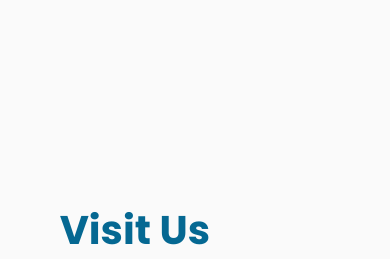
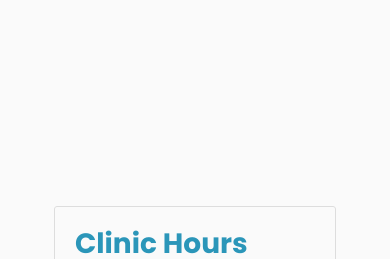
Before and after one commit to Seankyron/dental_clinic, a Flask app: page / in a window 390 px wide. Shown: the part 4462-4721 px from the top of the page. Run offline with Flask 3, Linux system fonts and the light colour scheme; some libraries are stand-ins or nearby versions.

Commit message:
updated home.html

```diff
--- a/Smile_Plaza/main/static/home.css
+++ b/Smile_Plaza/main/static/home.css
@@ -357,11 +357,6 @@ section{
 	flex-direction: column;
 }
 
-.contact .col-md-8 h1{
-	font-weight: bold;
-	color: var(--main-color);
-	align-self: center;
-}
 /*
 .contact .map iframe{
 	width: 80%;
@@ -379,6 +374,7 @@ section{
 
 .container .row .col-md-4 .content-section h3 {
 	font-weight: bold;
+	color: #2b96b9;
 }
 
 .list-group-custom li {
@@ -390,7 +386,7 @@ section{
 }
 
 div.content-section{
-    background-color: #2b96b9;
+    background-color: transparent;
     padding: 20px;
     color: #fff;
 }
@@ -422,7 +418,12 @@ table {
 	background-color: #fff;
 }
 
+.content-section p {
+	color: #444444;
+}
+
 td {
+	border-top: 1px solid #2b96b9;
 	border-bottom: 1px solid #2b96b9;
 	padding: 8px;
 	color: #444444;
@@ -430,5 +431,9 @@ td {
 
 .content-section h3 {
 	font-weight: bold;
-	color: #fff;
+	color: #2b96b9;
 }
+
+.no-border {
+	border: none;
+}
--- a/Smile_Plaza/main/templates/home.html
+++ b/Smile_Plaza/main/templates/home.html
@@ -116,12 +116,7 @@
         <section class="contact">
             <div class="container">
                 <div class="row">
-                    <div class="col-md-8">
-                        <h1>Visit Us</h1>
-                        <iframe src="https://www.google.com/maps/embed?pb=!1m18!1m12!1m3!1d3872.516087445015!2d121.42339027336898!3d13.927848293196712!2m3!1f0!2f0!3f0!3m2!1i1024!2i768!4f13.1!3m3!1m2!1s0x33bd47d1efa357e5%3A0x85895f3c5c8ff9d!2sSmile%20Plaza%20Dental%20Center!5e0!3m2!1sen!2sph!4v1700726837640!5m2!1sen!2sph"
-                        width="600" height="450" style="border:0;" allowfullscreen="" loading="lazy" referrerpolicy="no-referrer-when-downgrade"></iframe>
-                    </div>
-                    <div class="col-md-4">
+                    <div class="col-md-4 no-border">
                         <div class="content-section">
                             <h3>Clinic Hours</h3>
                             <p>Appointment Only</p>
@@ -164,6 +159,10 @@
                             </div>
                         </div>
                     </div>
+                    <div class="col-md-8">
+                        <iframe src="https://www.google.com/maps/embed?pb=!1m18!1m12!1m3!1d3872.516087445015!2d121.42339027336898!3d13.927848293196712!2m3!1f0!2f0!3f0!3m2!1i1024!2i768!4f13.1!3m3!1m2!1s0x33bd47d1efa357e5%3A0x85895f3c5c8ff9d!2sSmile%20Plaza%20Dental%20Center!5e0!3m2!1sen!2sph!4v1700726837640!5m2!1sen!2sph"
+                        width="800" height="535" style="border:0;" allowfullscreen="" loading="lazy" referrerpolicy="no-referrer-when-downgrade"></iframe>
+                    </div>
                 </div>
             </div>
         </section>
```
